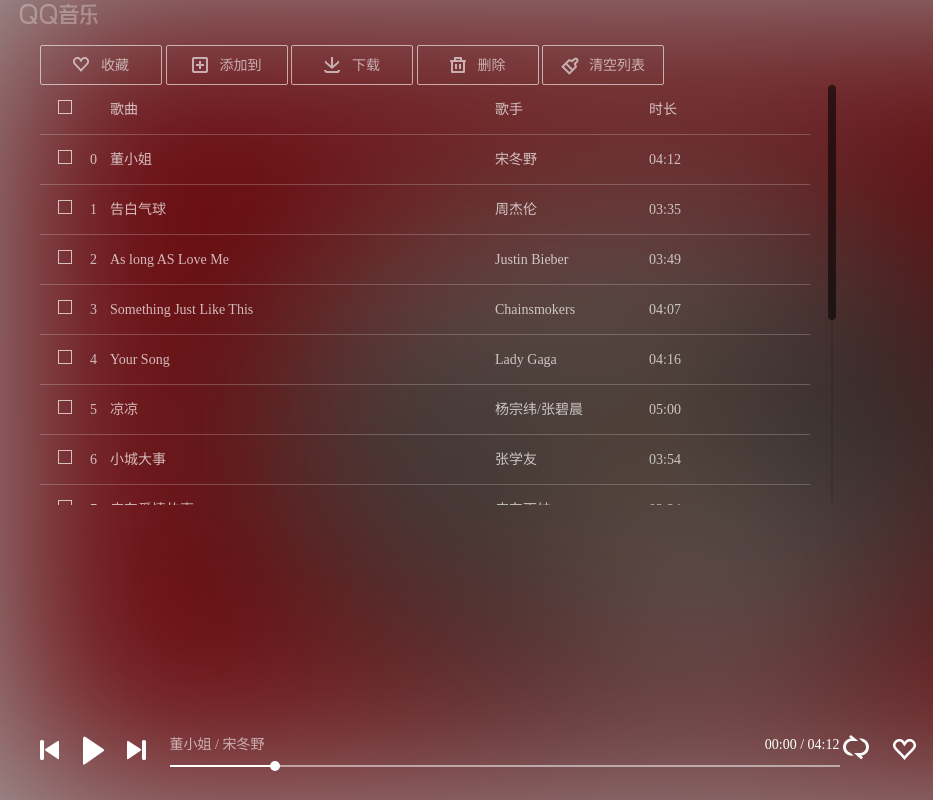
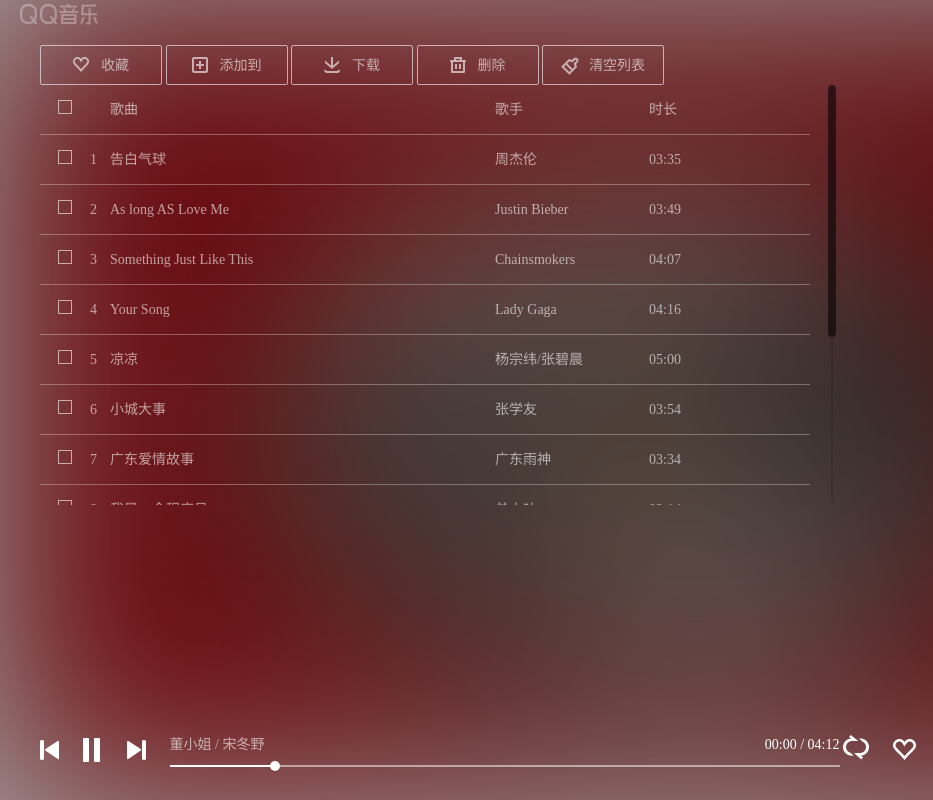
Before and after one commit to Tobuv/qqPlayer, a plain HTML site: page index.html in a window 1280 px wide. Both pictures are taken after a click on the link 49 px from the left and 750 px from the top of the page. Shown: the full height of the page, 0-933 px from the left. Drawn offline with nearby package versions, Linux system fonts and the light colour scheme.

Commit message:
qqPlayer test 2.0

```diff
--- a/css/index.css
+++ b/css/index.css
@@ -106,20 +106,20 @@
     list-style: none;
     width: 100%;
     height: 50px;
-    line-height: 50px;
-    opacity: 0.7;
     border-bottom: 1px solid rgba(255,255,255,0.3);
     box-sizing: border-box;
     user-select: none;
 }
 .content_list li div{
     float: left;
-    color: #fff;
+    line-height: 50px;
+    color: rgba(255,255,255,0.6);
 }
 .content_list .list_check{
     text-align: center;
     width: 50px;
     height: 100%;
+
 }
 .content_list .list_check i{
     display: inline-block;
@@ -127,14 +127,20 @@
     height: 14px;
     border: 1px solid  #fff;
     box-sizing: border-box;
-
+    opacity: 0.6;
 }
 .content_list .list_checked i{
+    opacity: 1;
     background: url("../images/icon_sprite.png") no-repeat -60px -80px;
 }
 .content_list .list_number{
     width: 20px;
     height: 100%;
+}
+.content_list .list_number2{
+
+    color: transparent !important;
+    background: url("../images/wave.gif") no-repeat left 50%;
 }
 .content_list .list_name{
     width: 50%;
@@ -164,6 +170,9 @@
 }
 .list_name .list_menu a:nth-child(4){
     background-position: -80px -40px;
+}
+.list_menu_play2{
+    background-position: -80px -200px !important;
 }
 .content_list .list_author{
     width: 20%;
@@ -252,11 +261,11 @@
 .footer_in .music_play{
     width: 21px;
     height: 29px;
-    background-position: -30px 0;
+    background-position: 0 0;
     vertical-align: -5px;
 }
 .footer_in .music_play2{
-    background-position: 0 0;
+    background-position: -30px 0;
 }
 .footer_in .music_next{
     width: 19px;
--- a/index.html
+++ b/index.html
@@ -6,6 +6,7 @@
     <link rel="stylesheet" href="css/index.css">
     <script src="http://libs.baidu.com/jquery/2.0.0/jquery.js"></script>
     <script src="js/jquery.mCustomScrollbar.concat.min.js"></script>
+    <script src="js/player.js"></script>
     <script src="js/index.js"></script>
     <title>qq player</title>
 </head>
@@ -36,23 +37,7 @@
                             <div class="list_author">歌手</div>
                             <div class="list_time">时长</div>
                         </li>
-                        <li class="list_music">
-                            <div class="list_check"><i></i></div>
-                            <div class="list_number">0</div>
-                            <div class="list_name">董小姐
-                                <div class="list_menu">
-                                    <a href="javascript:;" title="播放"></a>
-                                    <a href="javascript:;" title="添加到歌单"></a>
-                                    <a href="javascript:;" title="下载"></a>
-                                    <a href="javascript:;" title="分享"></a>
-                                </div>
-                            </div>
-                            <div class="list_author">宋冬野</div>
-                            <div class="list_time">
-                                <span> 04:12</span>
-                                <a href="javascript:;" title="删除"></a>
-                            </div>
-                        </li>
+
                     </ul>
                 </div>
             </div>
@@ -84,7 +69,7 @@
     <div class="footer">
         <div class="footer_in">
             <a href="javascript:;" class="music_pre"></a>
-            <a href="javascript:;" class="music_play music_play2"></a>
+            <a href="javascript:;" class="music_play"></a>
             <a href="javascript:;" class="music_next"></a>
             <div class="music_progress_info">
                 <div class="music_progress_top">
@@ -118,5 +103,6 @@
     </div>
     <div class="bg_player_mask"></div>
     <div class="bg_player"></div>
+    <audio src=""></audio>
 </body>
 </html>
--- a/js/index.js
+++ b/js/index.js
@@ -1,27 +1,17 @@
 $(function(){
-    //1.自定义滚动条
+    //1.Custom scroll bar
     $(".content_list").mCustomScrollbar();
-    //2.列表鼠标移入移出事件
-    $(".list_music").hover(function(){
-        $(this).find(".list_menu").fadeIn(100);
-        $(this).find(".list_time a").fadeIn(100);
-        $(this).find(".list_time span").fadeOut(100);
-    },function(){
-        $(this).find(".list_menu").fadeOut(100);
-        $(this).find(".list_time a").fadeOut(100);
-        $(this).find(".list_time span").fadeIn(100);
-    });
-    //3.复选框点击事件
-    $(".list_check").click(function(){
-        $(this).toggleClass("list_checked");
-    })
-    //4.加载歌曲列表
+
+    var $audio=$("audio");
+    var player=new Player($audio);
+//2.Load the song list
     getPlayerList();
     function getPlayerList(){
         $.ajax({
             url: "./source/musiclist.json",
             dataType: "json",
             success: function (data) {
+                player.musicList=data;
                 //遍历数据，创建每条数据
                 var $musicList=$(".content_list ul");
                 $.each(data, function (index, ele) {
@@ -35,6 +25,89 @@
 
         });
     }
+//3.Initialize the event listener
+    initEvent();
+    function initEvent(){
+    //3.1.Mouse - in - out events in the list
+    $(".content_list").delegate(".list_music","mouseenter",function(){
+        $(this).find(".list_menu").fadeIn(100);
+        $(this).find(".list_time a").fadeIn(100);
+        $(this).find(".list_time span").fadeOut(100);
+    });
+    $(".content_list").delegate(".list_music","mouseleave",function(){
+        $(this).find(".list_menu").fadeOut(100);
+        $(this).find(".list_time a").fadeOut(100);
+        $(this).find(".list_time span").fadeIn(100);
+    });
+   /*
+        $(".list_music").hover(function(){
+            $(this).find(".list_menu").fadeIn(100);
+            $(this).find(".list_time a").fadeIn(100);
+            $(this).find(".list_time span").fadeOut(100);
+        },function(){
+            $(this).find(".list_menu").fadeOut(100);
+            $(this).find(".list_time a").fadeOut(100);
+            $(this).find(".list_time span").fadeIn(100);
+        });
+    */
+    //3.2.Checkbox click event listener
+    $(".content_list").delegate(".list_check","click",function(){
+        $(this).toggleClass("list_checked");
+    });
+    /*
+        $(".list_check").click(function(){
+            $(this).toggleClass("list_checked");
+        });
+    */
+
+    //3.3.Play button switch event listener
+    var $musicPlay=$(".music_play");
+    $(".content_list").delegate(".list_menu_play","click",function(){
+
+        var $item=$(this).parents(".list_music")
+       // console.log($item.get(0).index);
+        //列表播放菜单
+        $(this).toggleClass("list_menu_play2");
+        $item.siblings().find(".list_menu_play").removeClass("list_menu_play2");
+        //底部播放菜单
+        if($(this).attr("class").indexOf("list_menu_play2")!=-1){
+            $musicPlay.addClass("music_play2");
+            //heightlight
+            $item.find("div").css("color","#fff");
+            $item.siblings().find("div").css("color","rgba(255,255,255,0.6)");
+        }else{
+            $musicPlay.removeClass("music_play2");
+            //no heightlight
+            $(this).parents(".list_music").find("div").css("color","rgba(255,255,255,0.6)");
+        }
+        //Wave effects
+        $item.find(".list_number").toggleClass("list_number2");
+        $item.siblings().find(".list_number").removeClass("list_number2");
+        //play music
+        player.playMusic($item.get(0).index,$item.get(0).music);
+    });
+    //3.4.Bottom play button click event listening
+    $musicPlay.click(function(){
+        if(player.currentIndex==-1){
+            //从未播放音乐
+           // console.log(player.currentIndex);
+            $(".list_music").eq(0).find(".list_menu_play").trigger("click");
+        }else{
+            //已经播放过了
+            $(".list_music").eq(player.currentIndex).find(".list_menu_play").trigger("click");
+        }
+    })
+    //3.5.Bottom pre button click event listening
+    $(".music_pre").click(function(){
+        $(".list_music").eq(player.preIndex()).find(".list_menu_play").trigger("click");
+    })
+    //3.6.Bottom next button click event listening
+    $(".music_next").click(function(){
+        $(".list_music").eq(player.nextIndex()).find(".list_menu_play").trigger("click");
+    })
+   }
+//
+
     function createMusicItem(index,music){
         var $item = $("" +
         "<li class=\"list_music\">\n" +
@@ -54,6 +127,8 @@
             "     <a href=\"javascript:;\" title=\"删除\" class='list_menu_del'></a>\n" +
             "</div>\n" +
         "</li>");
+        $item.get(0).index=index;
+        $item.get(0).music=music;
         return $item;
     }
 })
--- /dev/null
+++ b/js/player.js
@@ -0,0 +1,45 @@
+(function(window){
+    function Player($audio){
+        return new Player.prototype.init($audio);
+    }
+    Player.prototype={
+        constructor:Player,
+        musicList:[],
+        init: function($audio){
+            this.$audio=$audio;
+            this.audio=$audio.get(0);
+        },
+        currentIndex:-1,
+        preIndex:function(){
+            var index=this.currentIndex-1;
+            if (index<0) {
+                index=this.musicList.length-1;
+            }
+            return index;
+        },
+        nextIndex:function(){
+            var index=this.currentIndex+1;
+            if(index>this.musicList.length-1){
+                index=0;
+            }
+            return index;
+        },
+        playMusic:function(index,music){
+            if(this.currentIndex==index){
+                //same music
+                if(this.audio.paused){
+                    this.audio.play();
+                }else{
+                    this.audio.pause();
+                }
+            }else{
+                //different
+               this.$audio.attr("src",music.link_url);
+               this.audio.play();
+               this.currentIndex=index;
+            }
+        }
+    }
+    Player.prototype.init.prototype=Player.prototype;
+    window.Player=Player;
+})(window)
```
Also changed, not shown: jsconfig.json (added, +8 -0 lines), images/wave.gif (added).
